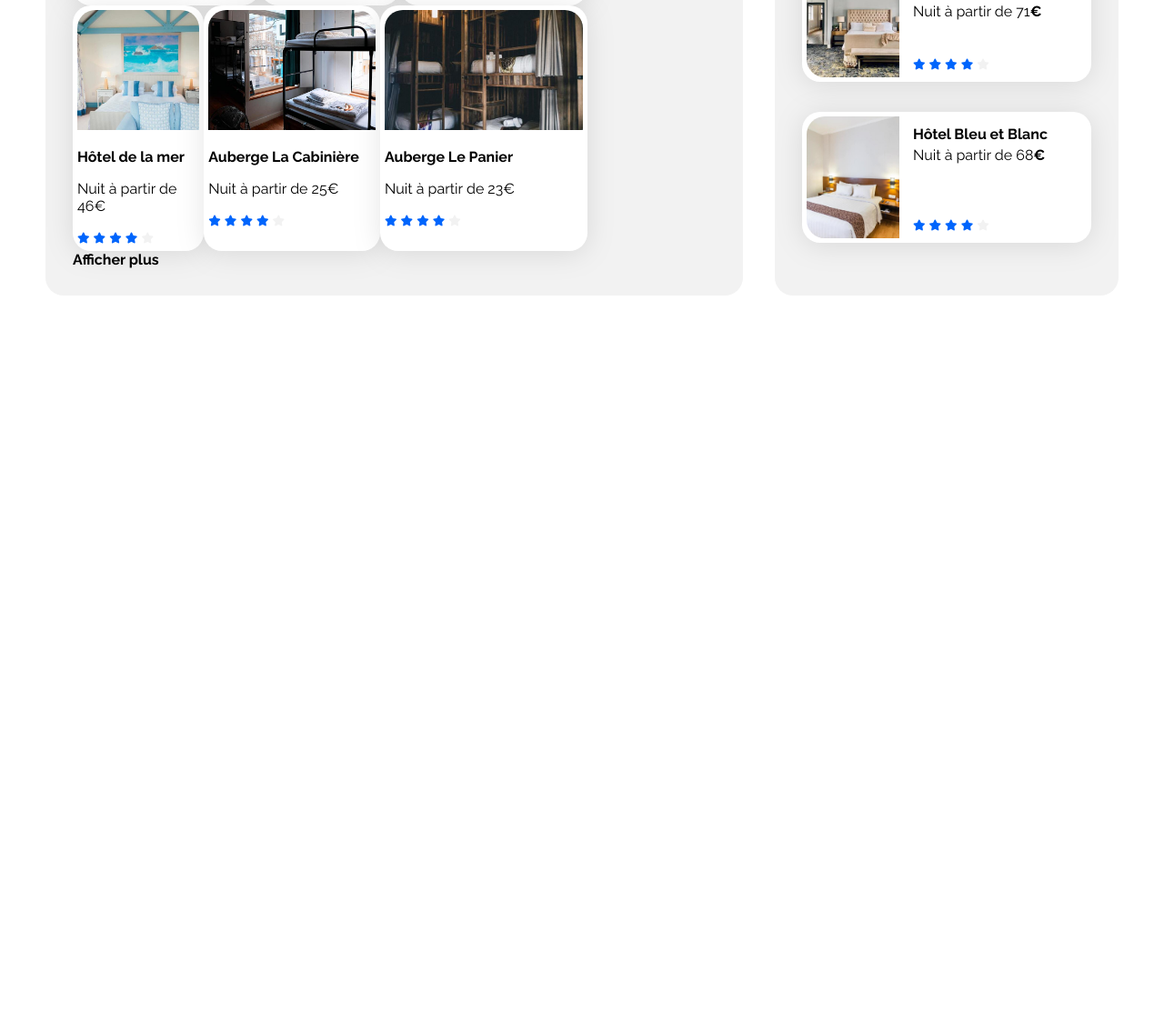
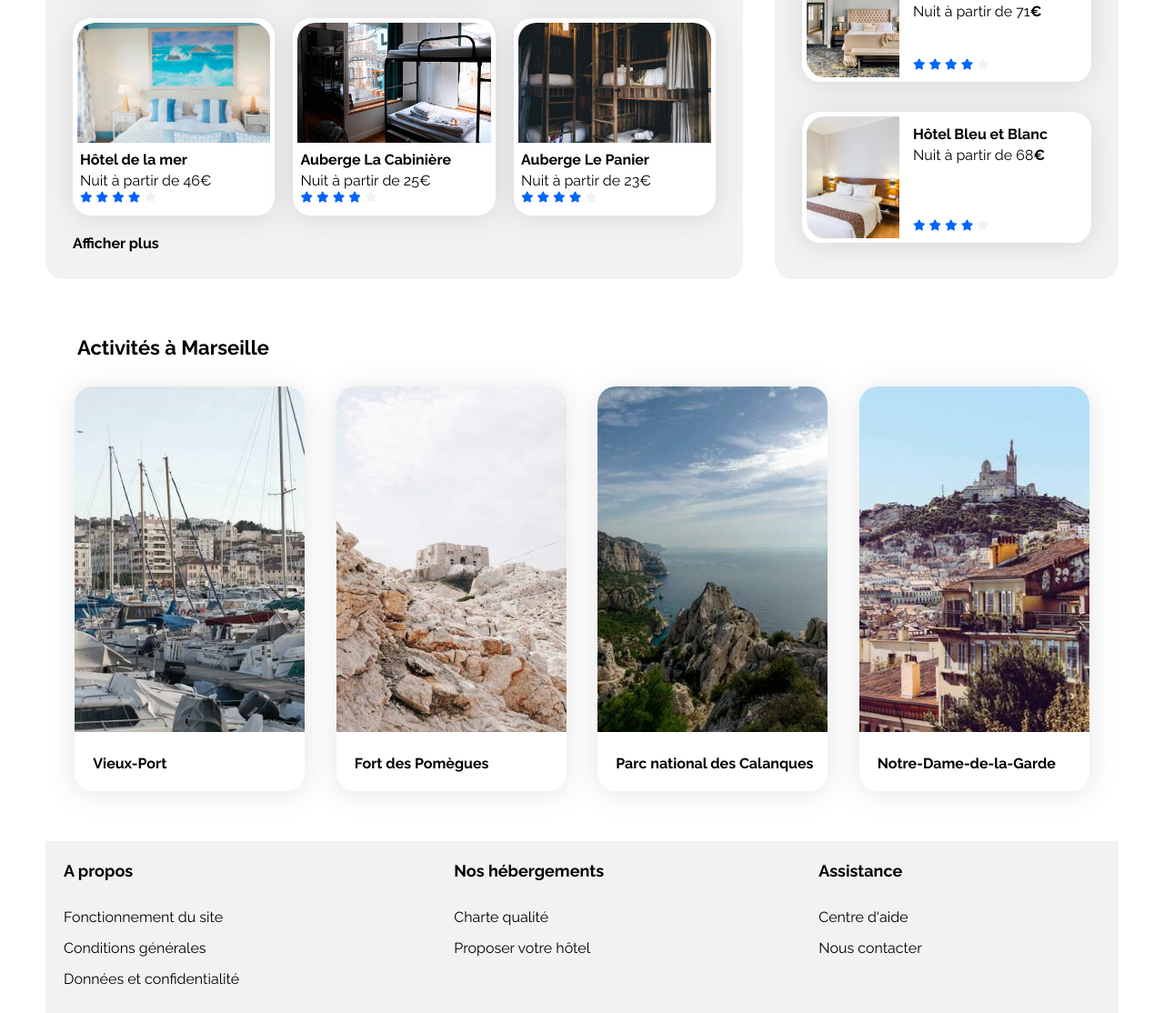
Before and after one commit to Thibaut18/Projet-3, a plain HTML site: page index.html in a window 1280 px wide. Shown: the part 708-1822 px from the top of the page at 91% size. Before the commit the page ends 1033 px from the top, so only its background shows below. Drawn offline with Linux system fonts and the light colour scheme.

Commit message:
CLose end desktop vs

```diff
--- a/css/style.css
+++ b/css/style.css
@@ -199,6 +199,10 @@ nav a:hover {
     font-size: 120%;
 }
 
+.hidden-icon {
+    display: none;
+}
+
 form {
     display: flex;
     flex-direction: row;
@@ -267,21 +271,119 @@ html, body {
 }
 
 .hebergements-cards {
-    width: 80%;
     display: flex;
     justify-content: space-between;
     box-sizing: border-box;
 }
 
-.card-link {
-    text-decoration: none;
-    color:black;
+.hebergements-cards .card {
+    width: 30%;
+    height: 207.25px;
+    margin-top: 33px;
 }
 
+.hebergements-cards .card-content {
+    width: 80%;
+    padding-left: 3px;
+    display: flex;
+    flex-direction: column;
+    box-sizing: border-box;
+}
 
+.hebergements-cards .card-title {
+    margin-top: 5px;
+    margin-bottom: 4px;
+}
 
+.hebergements-cards .card-subtitle {
+    margin: 0;
+}
 
+.hebergements-cards .card-rating {
+    margin-bottom: 5px;
+}
 
+.more-hebergements {
+    display: flex;
+    padding-top: 3%;
+}
+
+/****** Activités ***********/
+
+.activities-cards .card img {
+    height: 380px;
+    width: 100%;
+    border-radius: 20px 20px 0px 0px;
+    object-fit: cover;
+}
+
+.activities-cards {
+    display: flex;
+    flex-direction: row;
+    justify-content: space-around;
+    margin: 0px 15px;
+}
+
+.activities-cards .card {
+    width: 22%;
+    display: flex;
+    flex-direction: column;
+    justify-content: center;
+    height: 100%;
+    padding: 0px;
+}
+
+.activities-cards .card h3 {
+    padding: 5px 0px 5px 20px;
+}
+
+.activities-cards .card-title {
+}
+
+#activite-marseille .section-title {
+    display: flex;
+    margin: 62px 0px 30px 35px;
+}
+
+/****** Footer ***********/
+
+.footer {
+    display: flex;
+    flex-direction: row;
+    justify-content: flex-start;
+    background-color: var(--main-bg-color);
+    height: 189px;
+    margin-top: 55px;
+    margin-bottom: 0;
+}
+
+.footer-content {
+    display: flex;
+    flex-direction: column;
+    align-items: flex-start;
+    padding: 20px;
+    margin-right: auto;
+}
+
+.footer-title {
+    font-size: 18px;
+    margin-top: 2px;
+}
+
+.footer-list {
+    list-style: none;
+    padding: 0px;
+}
+
+.footer-list li {
+    margin-top: 15px;
+    text-decoration: none;
+}
+
+a {
+    text-decoration: none;
+    color: black;
+}
 /* Le code ci-dessous correspond à la version responsive uniquement */
 
 /****** Media queries ***********/
--- a/index.html
+++ b/index.html
@@ -39,9 +39,7 @@
                             <i class="fa-sharp fa-solid fa-location-dot location" style="color: black"></i>
                         </div>
                         <input type="search" id="search" name="search" placeholder="Marseille, France" class="search-bar" />
-                        <button type="submit" class="search-button">
-                            <span class="search-text search-text-hidden">Rechercher</span><i class="fa-solid fa-magnifying-glass search-icon-hidden"></i>
-                        </button>
+                        <button type="submit" class="search-button"><span class="search-text search-text-hidden">Rechercher</span><i class="fa-solid fa-magnifying-glass hidden-icon"></i></button>
                     </form>
                     <div class="filters-container">
                         <p class="bold">Filtres</p>
@@ -77,8 +75,8 @@
                         <h2 class="section-title">Hébergements à Marseille</h2>
                         <div class="hebergements-cards">
                             <article class="card">
-                                <a href="#" class="card-link">
-                                    <img src="images/hebergements/fred-kleber.jpg" alt="Image d'une chambre deux lits simple à l'Hôtel du port">
+                                <a href="#">
+                                    <img src="images/hebergements/fred-kleber.jpg" alt="Image d'une chambre deux lits simple à l'Hôtel du port" />
                                     <div class="card-content">
                                         <h3 class="card-title">Hôtel du port</h3>
                                         <p class="card-subtitle">Nuit à partir de 52€</p>
@@ -94,11 +92,11 @@
                                 </a>
                             </article>
                             <article class="card">
-                                <a href="#" class="card-link">
-                                    <img src="images/hebergements/febrian-zakaria.jpg" alt="Image d'une chambre avec un lit à l'Hôtel Chez Amina ">
+                                <a href="#">
+                                    <img src="images/hebergements/febrian-zakaria.jpg" alt="Image d'une chambre avec un lit à l'Hôtel Chez Amina " />
                                     <div class="card-content">
                                         <h3 class="card-title">Hôtel Chez Amina</h3>
-                                        <p class="card-subtitle"> Nuit à partir de 96€</p>
+                                        <p class="card-subtitle">Nuit à partir de 96€</p>
                                         <div class="card-rating">
                                             <i class="fa-xs fa-solid fa-star" aria-hidden="true"></i>
                                             <i class="fa-xs fa-solid fa-star" aria-hidden="true"></i>
@@ -111,11 +109,11 @@
                                 </a>
                             </article>
                             <article class="card">
-                                <a href="#" class="card-link">
-                                    <img src="images/hebergements/reisetopia.jpg" alt="Image d'une chambre à l'Hôtel Les mouettes">
+                                <a href="#">
+                                    <img src="images/hebergements/reisetopia.jpg" alt="Image d'une chambre à l'Hôtel Les mouettes" />
                                     <div class="card-content">
                                         <h3 class="card-title">Hôtel Les mouettes</h3>
-                                        <p class="card-subtitle"> Nuit à partir de 76€</p>
+                                        <p class="card-subtitle">Nuit à partir de 76€</p>
                                         <div class="card-rating">
                                             <i class="fa-xs fa-solid fa-star" aria-hidden="true"></i>
                                             <i class="fa-xs fa-solid fa-star" aria-hidden="true"></i>
@@ -130,11 +128,11 @@
                         </div>
                         <div class="hebergements-cards">
                             <article class="card">
-                                <a href="#" class="card-link">
-                                    <img src="images/hebergements/annie-spratt.jpg" alt="Image d'un lit double à l'Hôtel de la mer">
+                                <a href="#">
+                                    <img src="images/hebergements/annie-spratt.jpg" alt="Image d'un lit double à l'Hôtel de la mer" />
                                     <div class="card-content">
                                         <h3 class="card-title">Hôtel de la mer</h3>
-                                        <p class="card-subtitle"> Nuit à partir de 46€</p>
+                                        <p class="card-subtitle">Nuit à partir de 46€</p>
                                         <div class="card-rating">
                                             <i class="fa-xs fa-solid fa-star" aria-hidden="true"></i>
                                             <i class="fa-xs fa-solid fa-star" aria-hidden="true"></i>
@@ -147,11 +145,11 @@
                                 </a>
                             </article>
                             <article class="card">
-                                <a href="#" class="card-link">
-                                    <img src="images/hebergements/marcus-loke.jpg" alt="Image de lits superposés à l'Auberge La Canebière">
+                                <a href="#">
+                                    <img src="images/hebergements/marcus-loke.jpg" alt="Image de lits superposés à l'Auberge La Canebière" />
                                     <div class="card-content">
                                         <h3 class="card-title">Auberge La Cabinière</h3>
-                                        <p class="card-subtitle"> Nuit à partir de 25€</p>
+                                        <p class="card-subtitle">Nuit à partir de 25€</p>
                                         <div class="card-rating">
                                             <i class="fa-xs fa-solid fa-star" aria-hidden="true"></i>
                                             <i class="fa-xs fa-solid fa-star" aria-hidden="true"></i>
@@ -164,11 +162,11 @@
                                 </a>
                             </article>
                             <article class="card">
-                                <a href="#" class="card-link">
-                                    <img src="images/hebergements/nicate-lee.jpg" alt="Image de lits superposés à l'Auberge Le Panier">
+                                <a href="#">
+                                    <img src="images/hebergements/nicate-lee.jpg" alt="Image de lits superposés à l'Auberge Le Panier" />
                                     <div class="card-content">
                                         <h3 class="card-title">Auberge Le Panier</h3>
-                                        <p class="card-subtitle"> Nuit à partir de 23€</p>
+                                        <p class="card-subtitle">Nuit à partir de 23€</p>
                                         <div class="card-rating">
                                             <i class="fa-xs fa-solid fa-star" aria-hidden="true"></i>
                                             <i class="fa-xs fa-solid fa-star" aria-hidden="true"></i>
@@ -243,8 +241,75 @@
                         </div>
                     </section>
                 </div>
+                <!--Activités Marseille -->
+                <section id="activite-marseille">
+                    <h2 class="bold section-title">Activités à Marseille</h2>
+                    <div class="activities-cards">
+                        <article class="card">
+                            <a href="#">
+                                <img src="images/activites/reno-laithienne.jpg" alt="Image de bateaux dans le Vieux-Port de Marseille" />
+                                <div>
+                                    <h3 class="card-title">Vieux-Port</h3>
+                                </div>
+                            </a>
+                        </article>
+                        <article class="card">
+                            <a href="#">
+                                <img src="images/activites/paul-hermann.jpg" alt="Image de bateaux dans le Vieux-Port de Marseille" />
+                                <div>
+                                    <h3 class="card-title">Fort des Pomègues</h3>
+                                </div>
+                            </a>
+                        </article>
+                        <article class="card">
+                            <a href="#">
+                                <img src="images/activites/kilyan-sockalingum.jpg" alt="Image du Parc National des Calanques" />
+                                <div>
+                                    <h3 class="card-title">Parc national des Calanques</h3>
+                                </div>
+                            </a>
+                        </article>
+                        <article class="card">
+                            <a href="#">
+                                <img src="images/activites/florian-wehde.jpg" alt="Image de Notre-Dame-de-la-Garde" />
+                                <div>
+                                    <h3 class="card-title">Notre-Dame-de-la-Garde</h3>
+                                </div>
+                            </a>
+                        </article>
+                    </div>
+                </section>
             </main>
-            <footer></footer>
+            <footer class="footer">
+                <div class="footer-content">
+                    <h2 class="footer-title">A propos</h2>
+                    <div class="footer-nav">
+                        <ul class="footer-list">
+                            <li><a href="#">Fonctionnement du site</a></li>
+                            <li><a href="#">Conditions générales</a></li>
+                            <li><a href="#">Données et confidentialité</a></li>
+                        </ul>
+                    </div>
+                </div>
+                <div class="footer-content">
+                    <h2 class="footer-title">Nos hébergements</h2>
+                    <div class="footer-nav">
+                        <ul class="footer-list">
+                            <li><a href="#">Charte qualité</a></li>
+                            <li><a href="#">Proposer votre hôtel</a></li>
+                        </ul>
+                    </div>
+                </div>
+                <div class="footer-content">
+                    <h2 class="footer-title">Assistance</h2>
+                    <div class="footer-nav">
+                        <ul class="footer-list">
+                            <li><a href="#">Centre d'aide</a></li>
+                            <li><a href="#">Nous contacter</a></li>
+                        </ul>
+                    </div>
+                </div>
+            </footer>
         </div>
     </body>
 </html>
```
Lines whose indentation alone changed are shown as unchanged.
